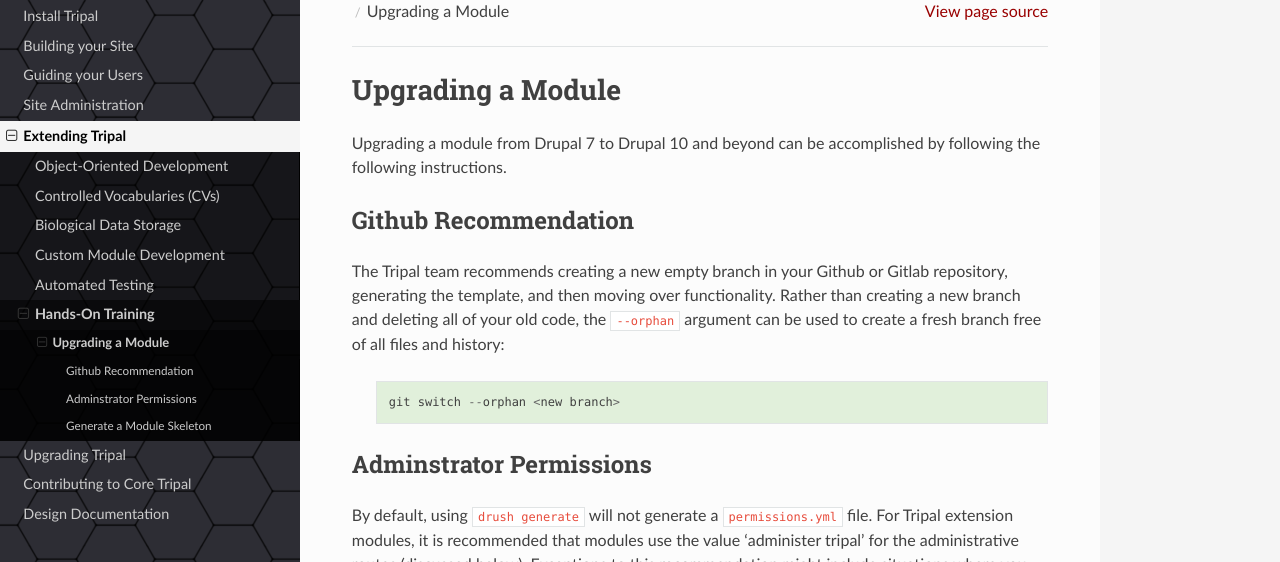
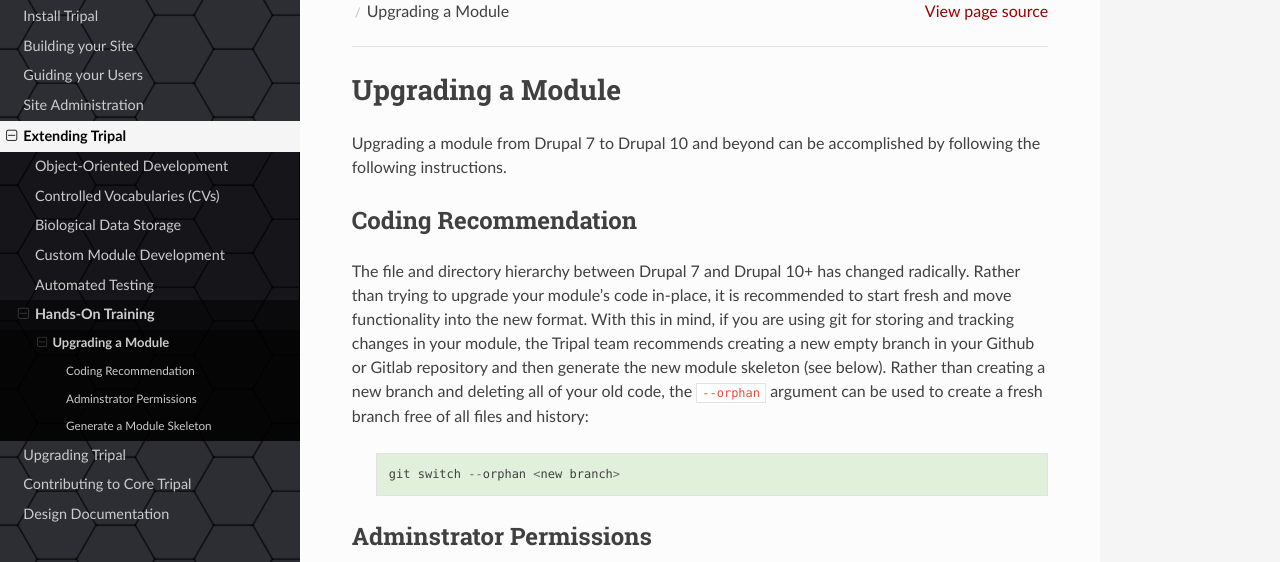
Before and after one commit to tripal/tripal_doc, a Sphinx documentation site: the page built from docs/dev_guide/lessons/gettingStarted.rst, in a window 1280 px wide and 900 px high, cut to the strip 338-900 px from the top of the window. Built offline with Sphinx 7.4.7 and the Read the Docs theme 2.0.0, drawn with Linux system fonts in a browser that asks for light colours.

Commit message:
Make intro more concise

```diff
--- a/docs/dev_guide/lessons/gettingStarted.rst
+++ b/docs/dev_guide/lessons/gettingStarted.rst
@@ -4,10 +4,10 @@
 
 Upgrading a module from Drupal 7 to Drupal 10 and beyond can be accomplished by following the following instructions.
 
-Github Recommendation
+Coding Recommendation
 ---------------------
 
-The Tripal team recommends creating a new empty branch in your Github or Gitlab repository, generating the template, and then moving over functionality. Rather than creating a new branch and deleting all of your old code, the ``--orphan`` argument can be used to create a fresh branch free of all files and history:
+The file and directory hierarchy between Drupal 7 and Drupal 10+ has changed radically. Rather than trying to upgrade your module's code in-place, it is recommended to start fresh and move functionality into the new format. With this in mind, if you are using git for storing and tracking changes in your module, the Tripal team recommends creating a new empty branch in your Github or Gitlab repository and then generate the new module skeleton (see below). Rather than creating a new branch and deleting all of your old code, the ``--orphan`` argument can be used to create a fresh branch free of all files and history:
 
   .. code::
 
```
